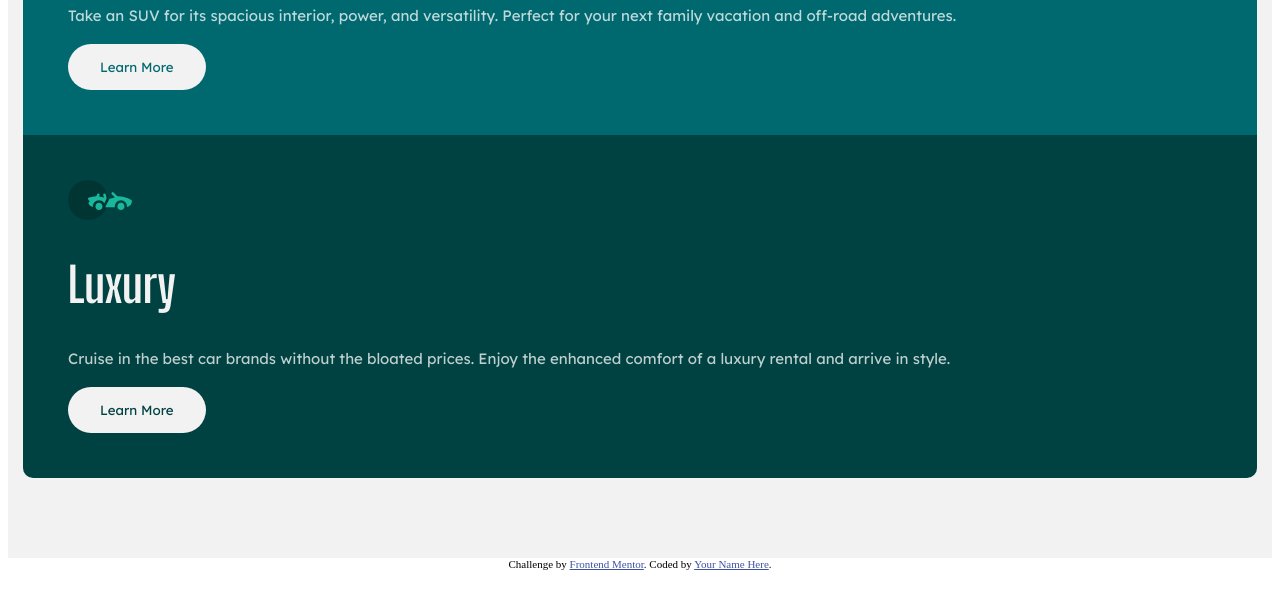
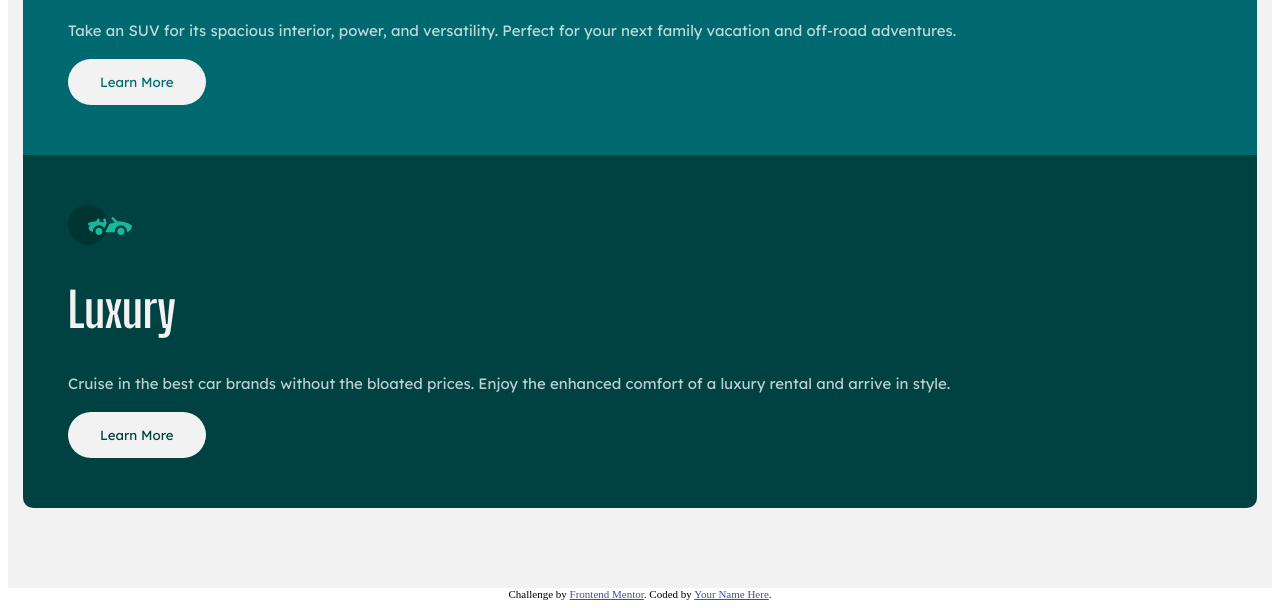
Before and after one commit to K-ash-ish/3-column-preview-card-component-main-CHALLENGE, a plain HTML site: page index.html in a window 1280 px wide. Shown: the part 640-1248 px from the top of the page. Before the commit the page ends 1218 px from the top, so only its background shows below. Drawn offline with Linux system fonts and the light colour scheme.

Commit message:
Update styles.css

```diff
--- a/styles.css
+++ b/styles.css
@@ -47,7 +47,7 @@ button{
 }
 
 .container-1 ,.container-2 ,.container-3{
-   padding: 45px;
+   padding: 50px 45px 50px 45px;
 }
 
 .container-1{
```
